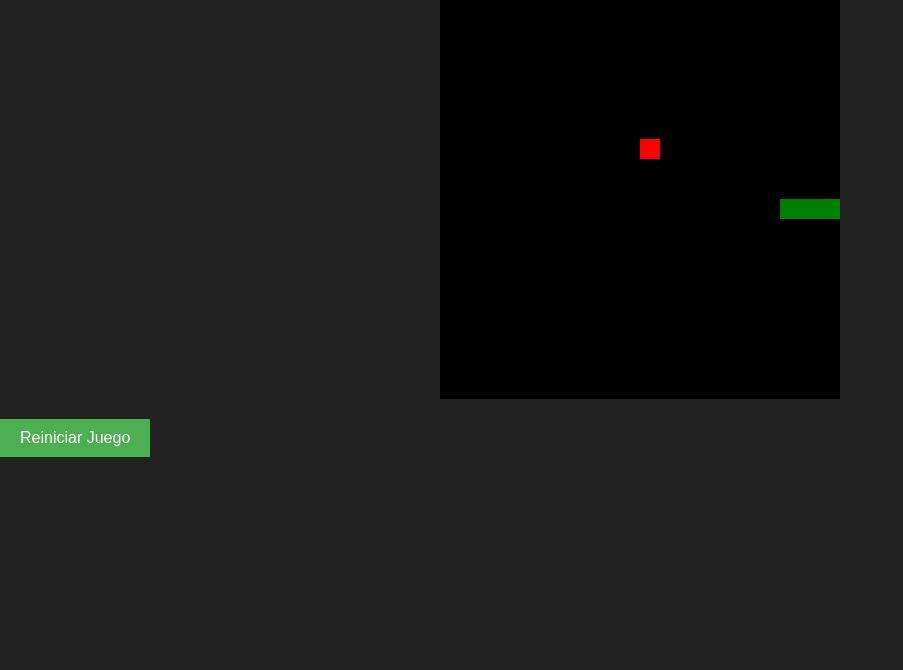
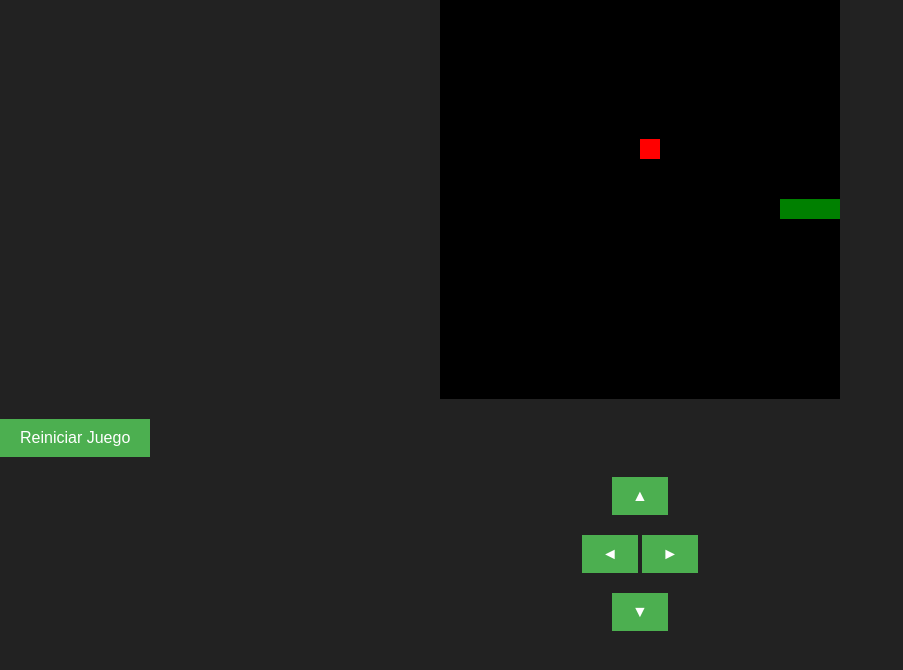
Before and after one commit to Michaelgp96/Snake-game, a plain HTML site: page index.html in a window 1280 px wide. Shown: the part 78-748 px from the top of the page, without its empty margins (0-903 px from the left). Drawn offline with Linux system fonts and the light colour scheme.

Commit message:
Update index.html

```diff
--- a/index.html
+++ b/index.html
@@ -10,6 +10,17 @@
     <h1>Snake Game</h1>
     <canvas id="gameCanvas" width="400" height="400"></canvas>
     <button id="restartButton" style="display: none;">Reiniciar Juego</button>
+
+    <!-- Controles de movimiento -->
+    <div id="controls">
+        <button id="upButton">▲</button>
+        <div>
+            <button id="leftButton">◄</button>
+            <button id="rightButton">►</button>
+        </div>
+        <button id="downButton">▼</button>
+    </div>
+
     <script src="script.js"></script>
 </body>
 </html>
```
